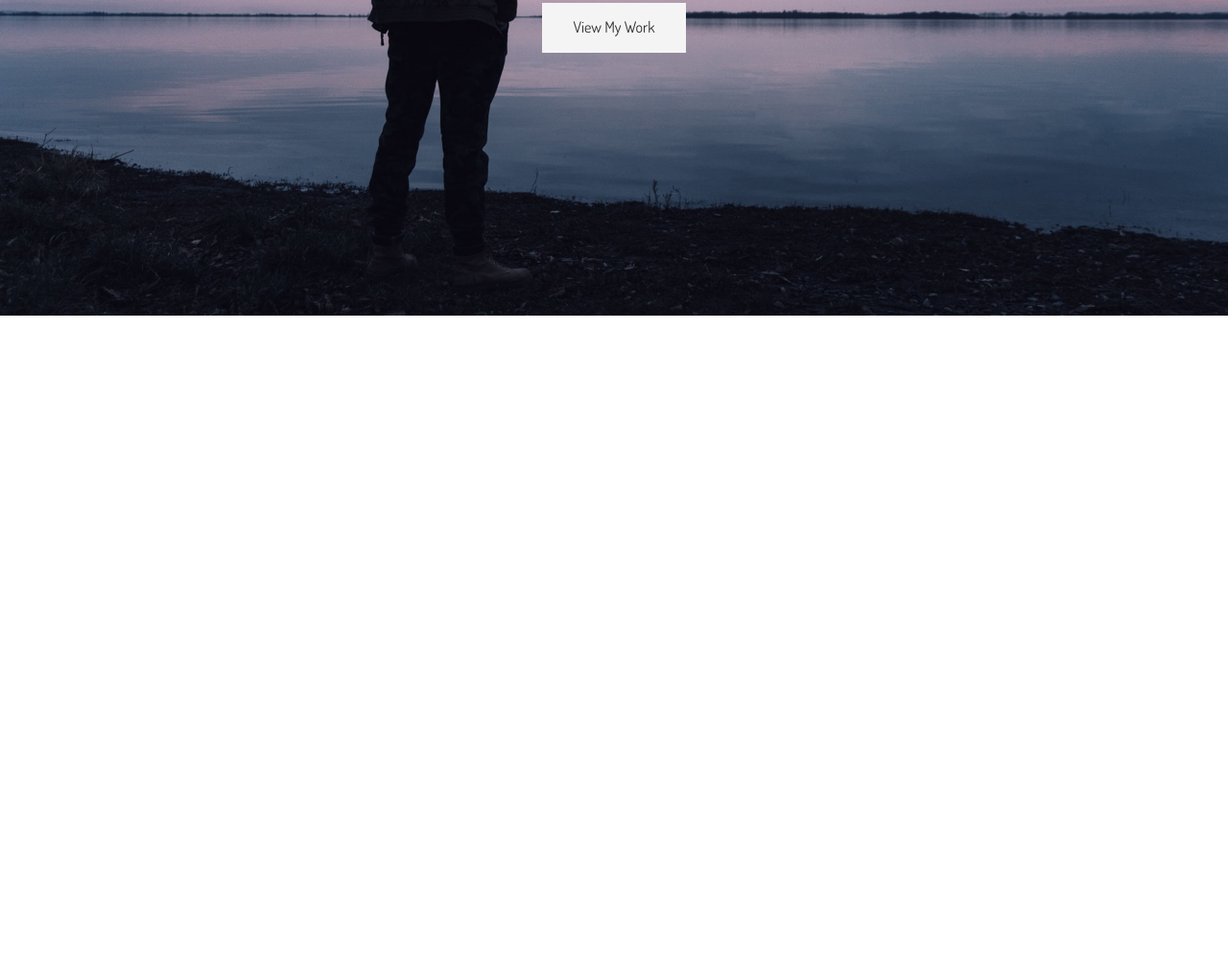
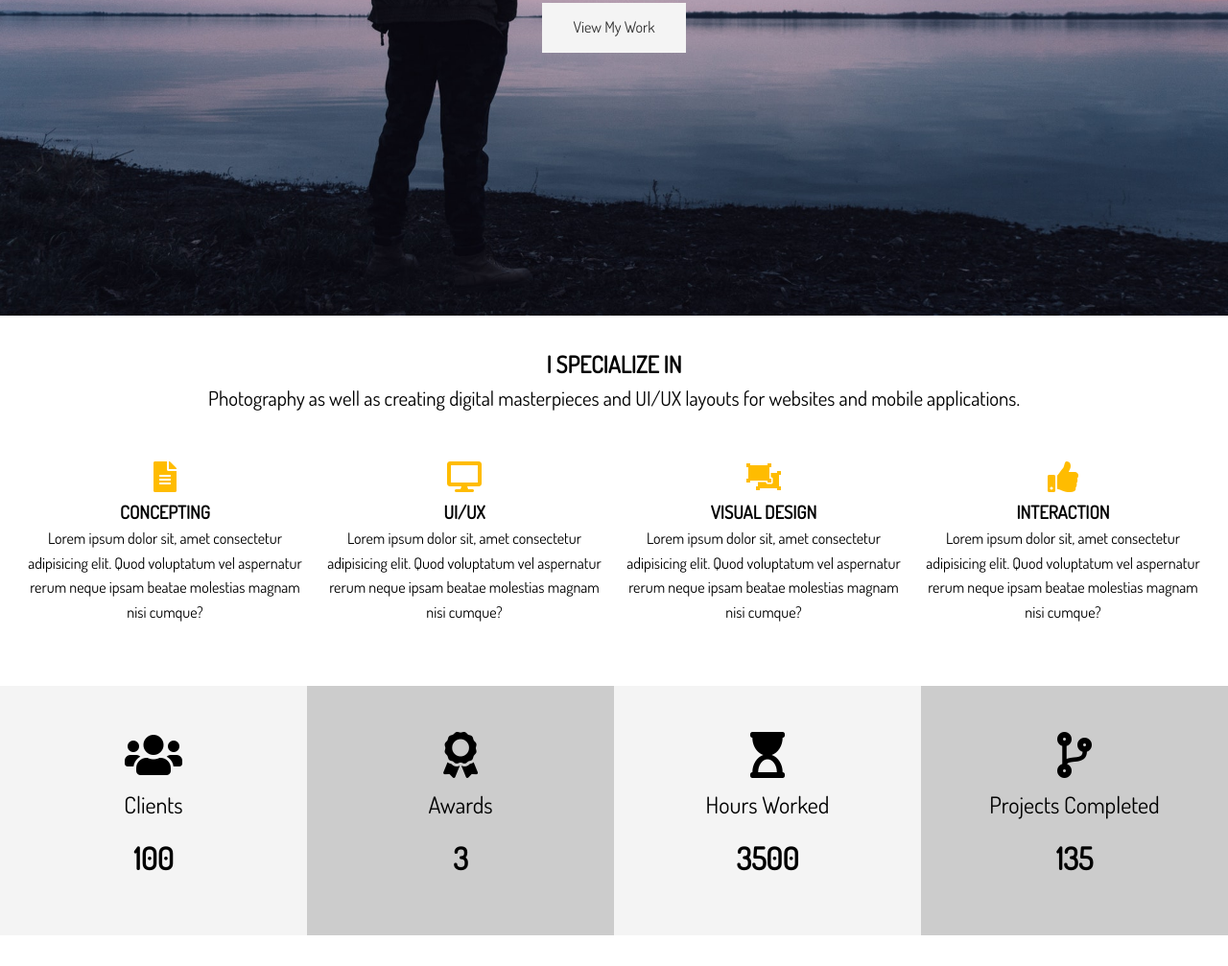
Before and after one commit to wubuchako/sass_portfolio_website, a website: page dist/index.html in a window 1280 px wide. Shown: the part 471-1478 px from the top of the page at 96% size. Before the commit the page ends 800 px from the top, so only its background shows below. Drawn offline with Linux system fonts and the light colour scheme.

Commit message:
section b stats

```diff
--- a/scss/_utilities.scss
+++ b/scss/_utilities.scss
@@ -46,3 +46,35 @@ input[class^='btn-']:hover{
 .text-center {
   text-align:center;
 }
+
+//Padding
+.py {
+  &-1 {
+    padding: 1rem 0;
+  }
+  &-2 {
+    padding: 2rem 0;
+  }
+  &-3 {
+    padding: 3rem 0;
+  }
+  &-4 {
+    padding: 4rem 0;
+  }
+}
+
+//Margin
+.my {
+  &-1 {
+    padding: 1rem 0;
+  }
+  &-2 {
+    padding: 2rem 0;
+  }
+  &-3 {
+    padding: 3rem 0;
+  }
+  &-4 {
+    padding: 4rem 0;
+  }
+}
--- a/scss/main.scss
+++ b/scss/main.scss
@@ -93,3 +93,53 @@ img {
 
   }
 }
+
+// Home Sections
+#home {
+  //home section A
+  &-a {
+    .specilas{
+      margin-top: 3rem;
+      display: grid;
+      grid-gap: 1rem;
+      grid-template-columns: repeat(4, 1fr);
+
+      .fas {
+        color: $main-color;
+        padding-bottom: 0.4rem;
+      }
+    }
+  }
+
+  //home section B
+  &-b {
+    .stats {
+      display: grid;
+      grid-template-columns: repeat(4, 1fr);
+
+      li {
+        line-height: 2;
+
+        &.stats-title {
+          font-size: 1.5rem;
+        }
+
+        &.stats-number {
+          font-size: 2rem;
+          font-weight: bold;
+        }
+      }
+
+      div {
+        padding: 3rem 0;
+
+        &:nth-child(odd){
+          background: $light-color;
+        }
+        &:nth-child(even){
+          background: $medium-color;
+        }
+      }
+    }
+  }
+}
```
Also changed, not shown: dist/css/main.css, dist/index.html.
